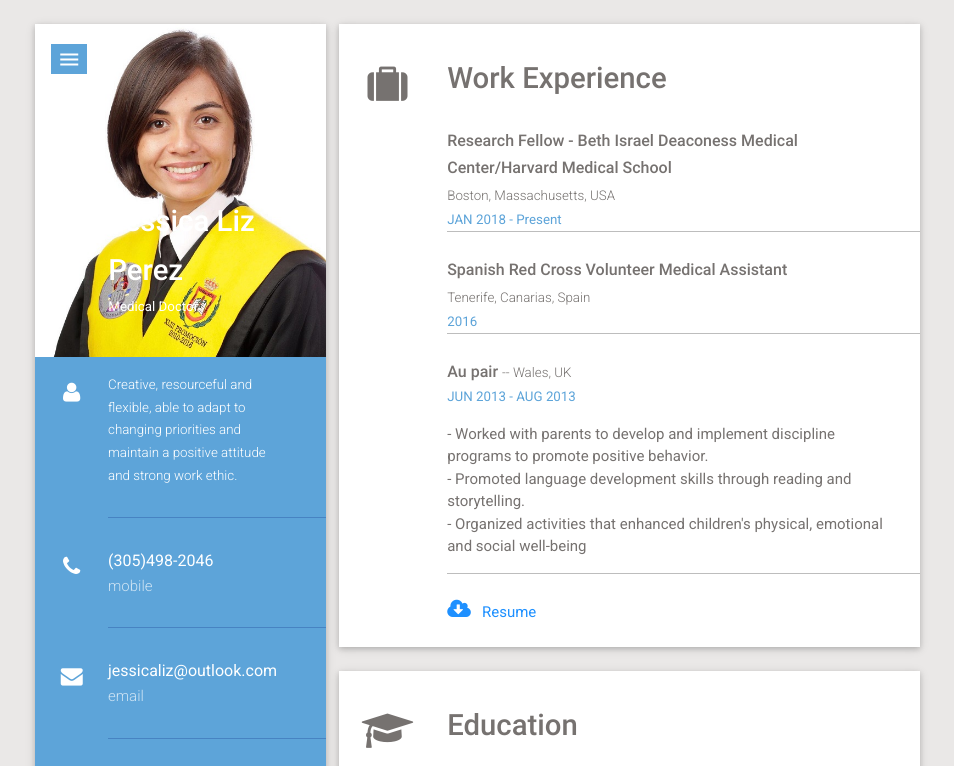
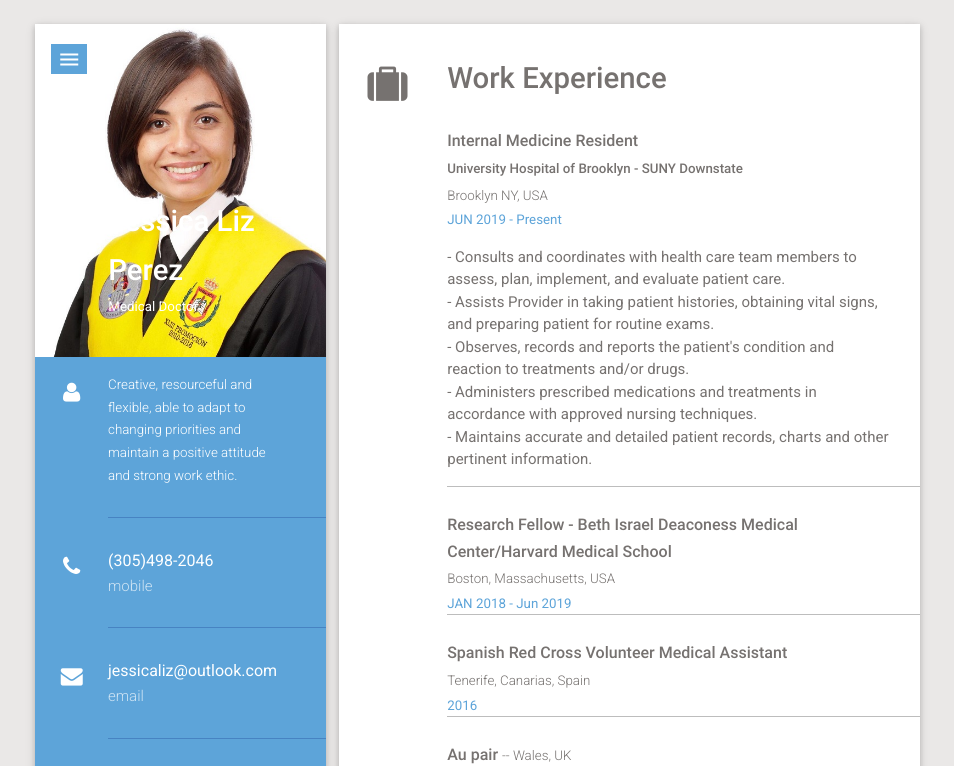
Before and after one commit to jcarlosaxzes/jessicaliz, a plain HTML site: page index.html in a window 1280 px wide. Shown: the top 766 px of the page, without its empty margins (168-1122 px from the left). Drawn offline with Linux system fonts and the light colour scheme; some packages are replaced by stand-ins of ours.

Commit message:
Internal Medical Resident 01

```diff
--- a/index.html
+++ b/index.html
@@ -249,11 +249,28 @@
 
                             <div class="custom-content-wrapper wow fadeIn a2" data-wow-delay="0.2s">
                                 <h3>
+                                    Internal Medicine Resident
+                                    <br />
+                                    <span style="font-weight:500;">  University Hospital of Brooklyn - SUNY Downstate</span>
+                                    <br />
+                                    <span style="font-weight:300"> Brooklyn NY, USA </span>
+                                </h3>
+                                <span>JUN 2019 - Present </span>
+                                <ul>
+                                    <li>- Consults and coordinates with health care team members to assess, plan, implement, and evaluate patient care.</li>
+                                    <li>- Assists Provider in taking patient histories, obtaining vital signs, and preparing patient for routine exams.</li>
+                                    <li>- Observes, records and reports the patient's condition and reaction to treatments and/or drugs.</li>
+                                    <li>- Administers prescribed medications and treatments in accordance with approved nursing techniques.</li>
+                                    <li>- Maintains accurate and detailed patient records, charts and other pertinent information.</li>
+                                </ul>
+                            </div>
+                            <div class="custom-content-wrapper wow fadeIn a2" data-wow-delay="0.2s">
+                                <h3>
                                     Research Fellow - Beth Israel Deaconess Medical Center/Harvard Medical School
                                     <br />
                                     <span style="font-weight:300"> Boston, Massachusetts, USA </span>
                                 </h3>
-                                <span>JAN 2018 - Present </span>
+                                <span>JAN 2018 - Jun 2019</span>
                             </div>
 
                             <div class="custom-content-wrapper wow fadeIn a2" data-wow-delay="0.2s">
```
Lines whose indentation alone changed are shown as unchanged.
